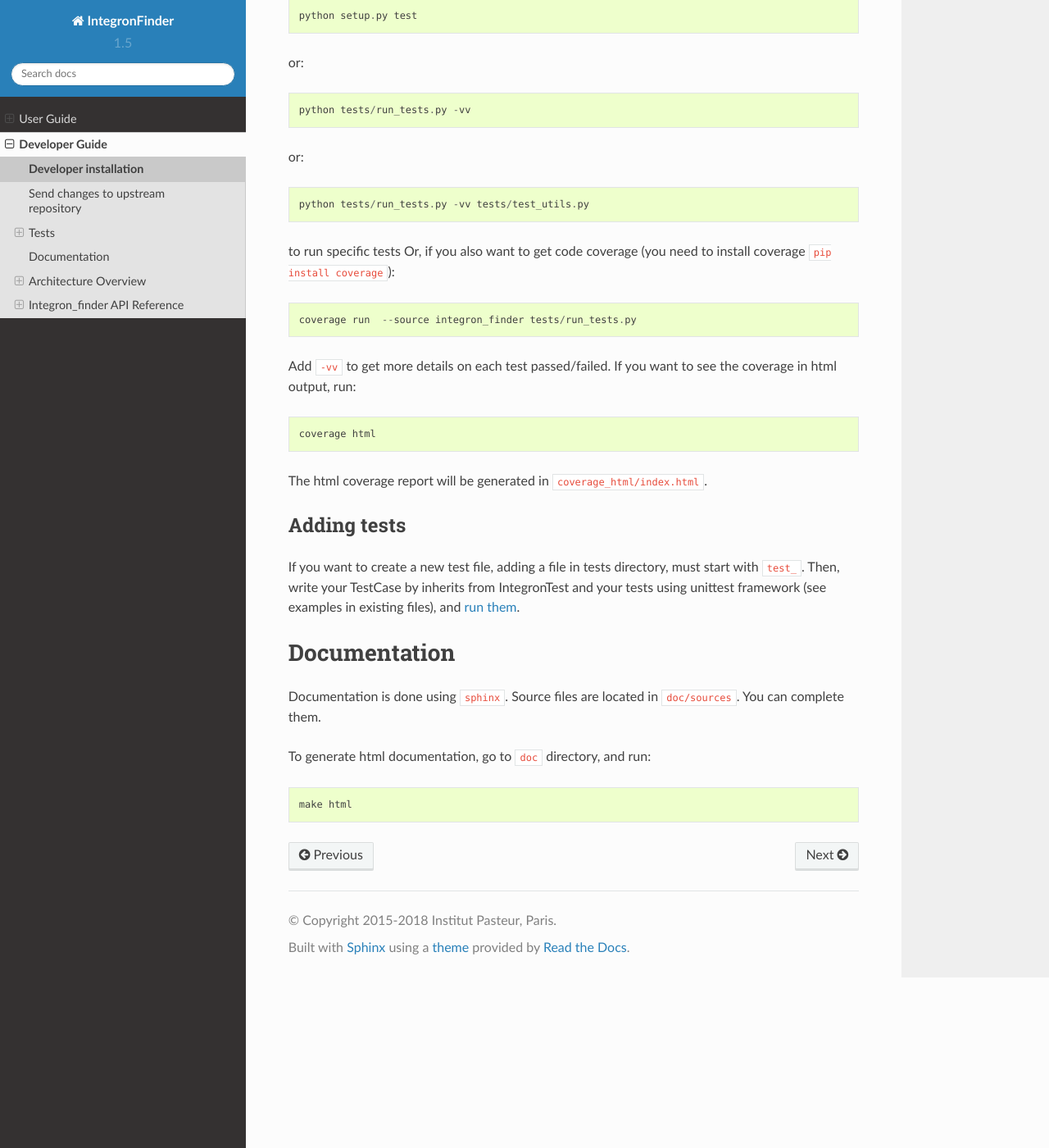
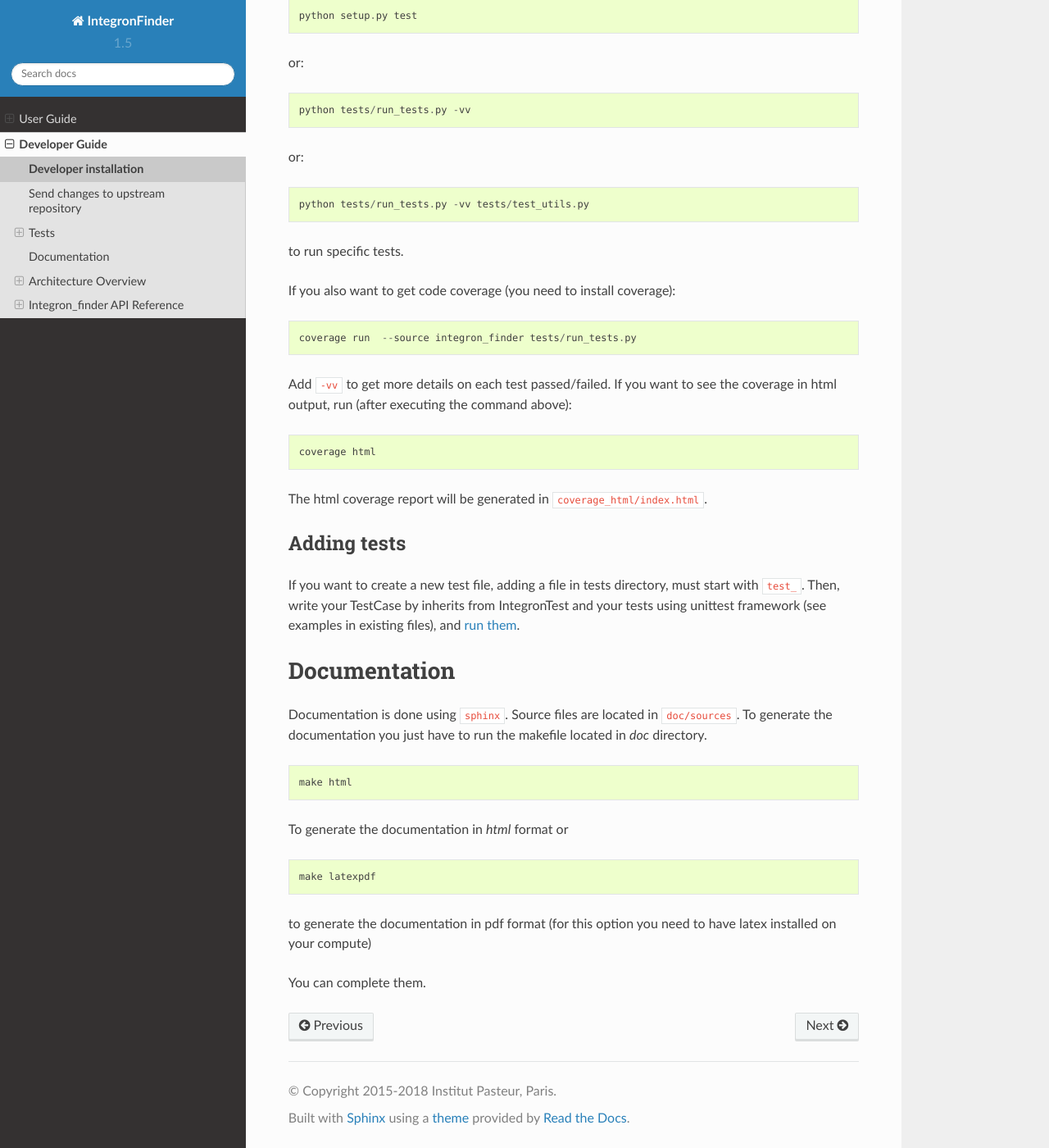
Before and after one commit to gem-pasteur/Integron_Finder, a Sphinx documentation site: the page built from doc/source/developer_guide/dev_guide.rst, in a window 1280 px wide and 1400 px high, scrolled down 1854 px. Shown: the whole window at 82% size. Built offline with Sphinx 7.4.7 and the Read the Docs theme 2.0.0, drawn with Linux system fonts in a browser that asks for light colours.

Commit message:
:pencil2: add exemple to generat pdf doc

```diff
--- a/doc/source/developer_guide/dev_guide.rst
+++ b/doc/source/developer_guide/dev_guide.rst
@@ -89,13 +89,14 @@ or::
 
     python tests/run_tests.py -vv tests/test_utils.py
 
-to run specific tests
-Or, if you also want to get code coverage (you need to install coverage ``pip install coverage``)::
+to run specific tests.
+
+If you also want to get code coverage (you need to install coverage)::
 
     coverage run  --source integron_finder tests/run_tests.py
 
 Add ``-vv`` to get more details on each test passed/failed.
-If you want to see the coverage in html output, run::
+If you want to see the coverage in html output, run (after executing the command above)::
 
      coverage html
 
@@ -109,11 +110,21 @@ If you want to create a new test file, adding a file in tests directory, must st
 Then, write your TestCase by inherits from IntegronTest and your tests using unittest framework
 (see examples in existing files), and :ref:`run them<runtest>`.
 
+
+.. _documentation:
+
 Documentation
 =============
 
-Documentation is done using ``sphinx``. Source files are located in ``doc/sources``. You can complete them.
-
-To generate html documentation, go to ``doc`` directory, and run::
+Documentation is done using ``sphinx``. Source files are located in ``doc/sources``.
+To generate the documentation you just have to run the makefile located in *doc* directory. ::
 
     make html
+
+To generate the documentation in *html* format or ::
+
+    make latexpdf
+
+to generate the documentation in pdf format (for this option you need to have latex installed on your compute)
+
+You can complete them.
```
